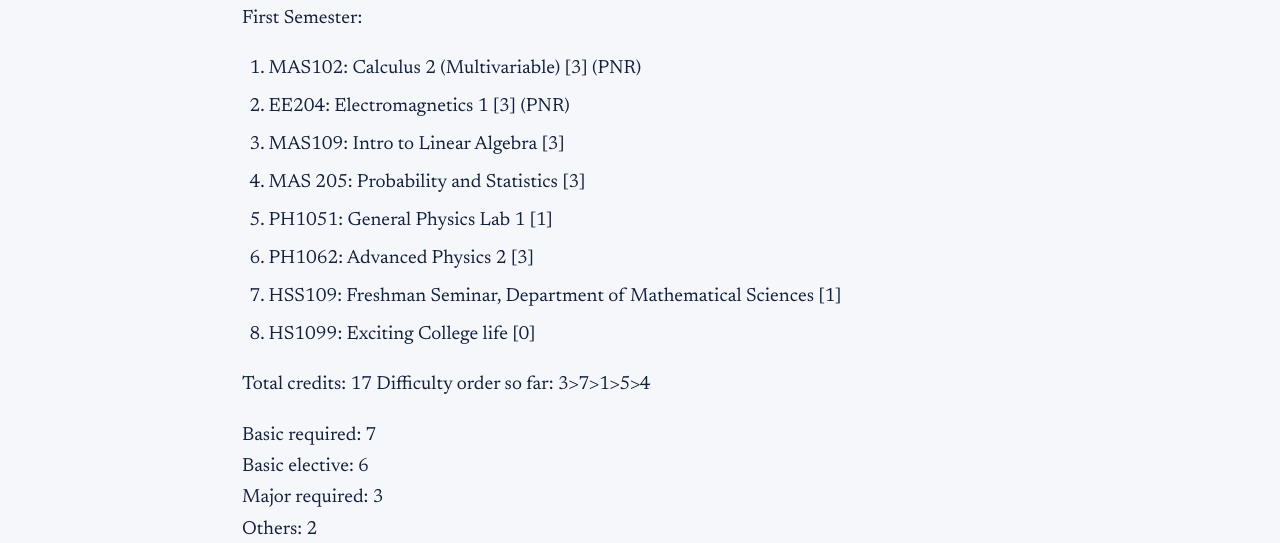
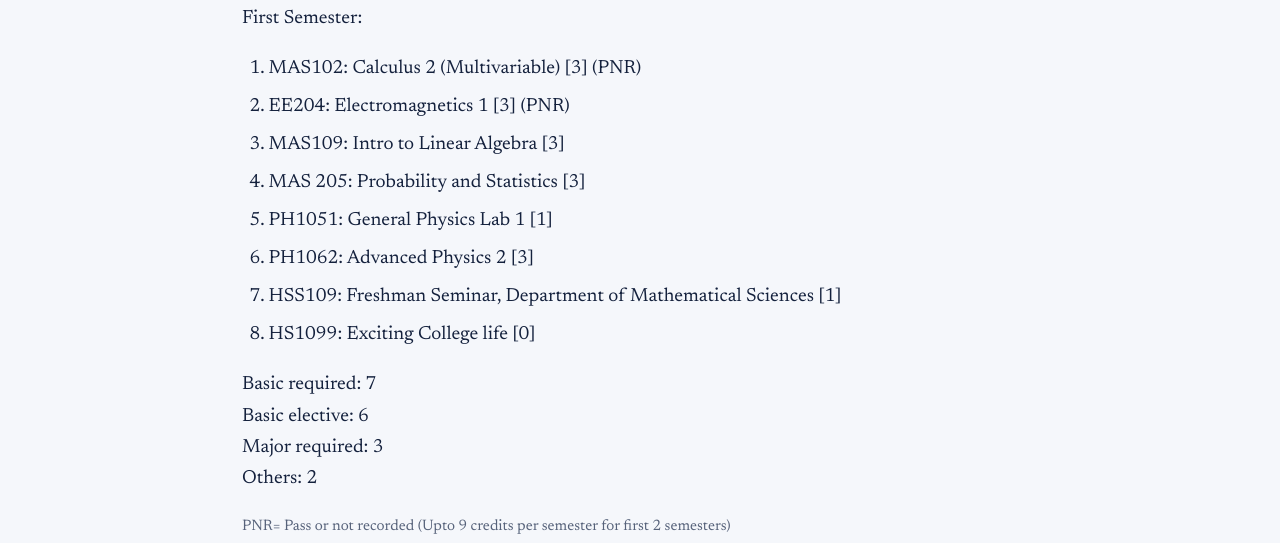
Before and after one commit to fakejenish/fakejenish.github.io, a plain HTML site: page classes.html in a window 1280 px wide. Shown: the part 257-800 px from the top of the page. Drawn offline with nearby package versions, Linux system fonts and the light colour scheme.

Commit message:
Update classes.html

```diff
--- a/classes.html
+++ b/classes.html
@@ -12,7 +12,6 @@
 <h1>Courses that have been/are being taken</h1>
 <p>First Semester:</p>
 <ol><li>MAS102: Calculus 2 (Multivariable) [3] (PNR)</li><li>EE204: Electromagnetics 1 [3] (PNR)</li><li>MAS109: Intro to Linear Algebra [3]</li><li>MAS 205: Probability and Statistics [3]</li><li>PH1051: General Physics Lab 1 [1]</li><li>PH1062: Advanced Physics 2 [3]</li><li>HSS109: Freshman Seminar, Department of Mathematical Sciences [1]</li><li>HS1099: Exciting College life [0]</li></ol>
-<p>Total credits: 17 Difficulty order so far: 3&gt;7&gt;1&gt;5&gt;4</p>
 <p>Basic required: 7<br>Basic elective: 6<br>Major required: 3<br>Others: 2</p>
 <p class="note">PNR= Pass or not recorded (Upto 9 credits per semester for first 2 semesters)</p></main>
 <footer><h3>Get in touch at <a href="mailto:jenish@kaist.ac.kr">jenish@kaist.ac.kr</a> or <a href="mailto:collegejenish@gmail.com">collegejenish@gmail.com</a></h3></footer>
```
